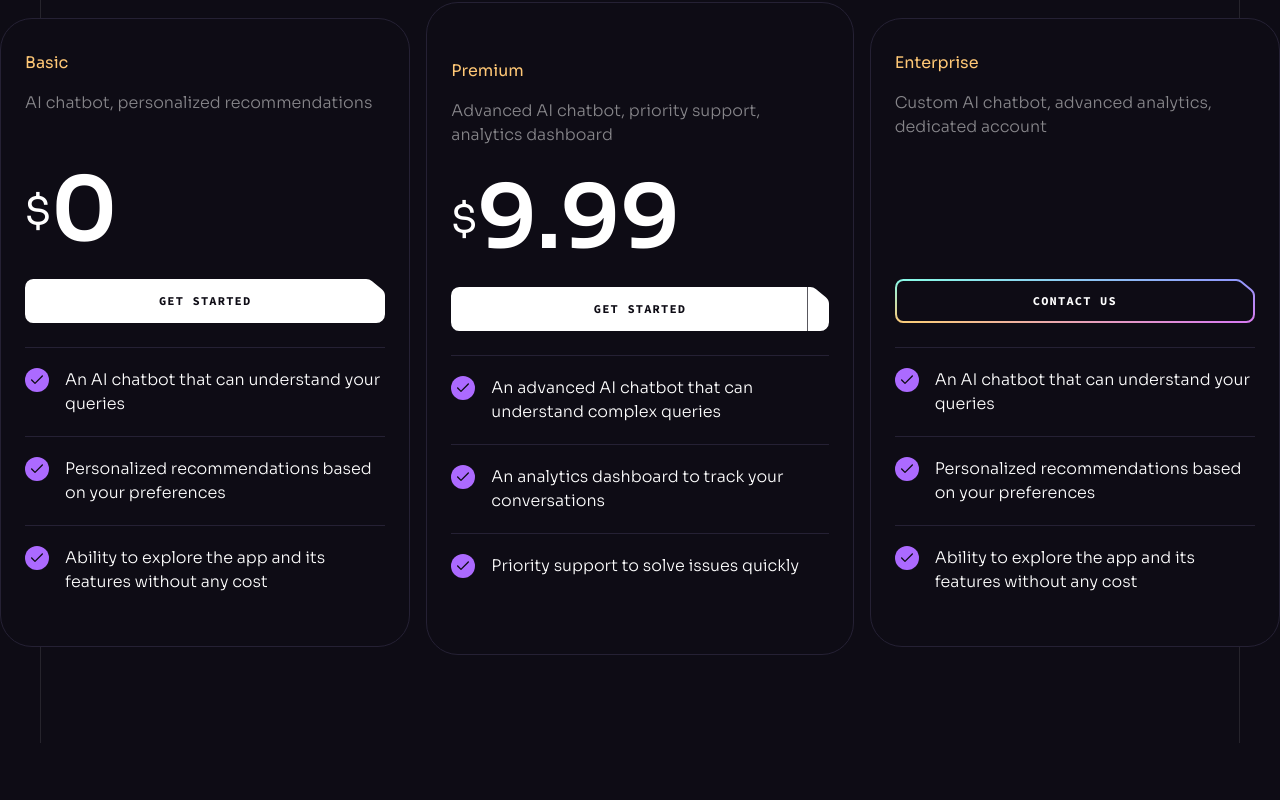
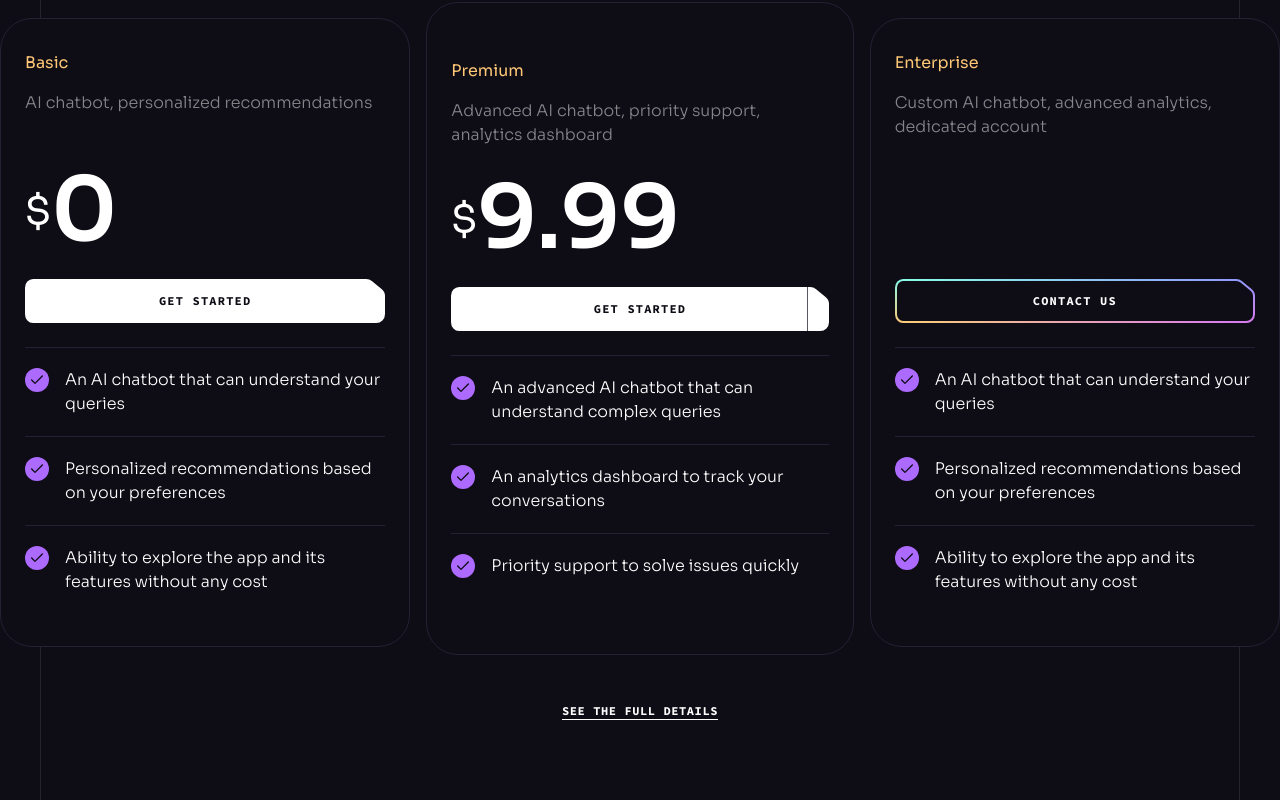
Before and after one commit to ahteshamsalamatansari/sass-ui-react, a React (Vite) app: page / in a window 1280 px wide. Shown: the part 5907-6707 px from the top of the page. Before the commit the page ends 6650 px from the top, so only its background shows below. Built offline with nearby package versions, Linux system fonts and the light colour scheme.

Commit message:
Pricing Section Completed😍😎😎😍

```diff
--- a/src/components/Pricing.jsx
+++ b/src/components/Pricing.jsx
@@ -35,6 +35,14 @@ const Pricing = () => {
           <LeftLine />
           <RightLine />
         </div>
+        <div className="flex justify-center mt-10">
+          <a
+            className="text-xs font-code font-bold tracking-wider uppercase border-b"
+            href="/pricing"
+          >
+            See the full details
+          </a>
+        </div>
       </div>
     </Section>
   );
```
